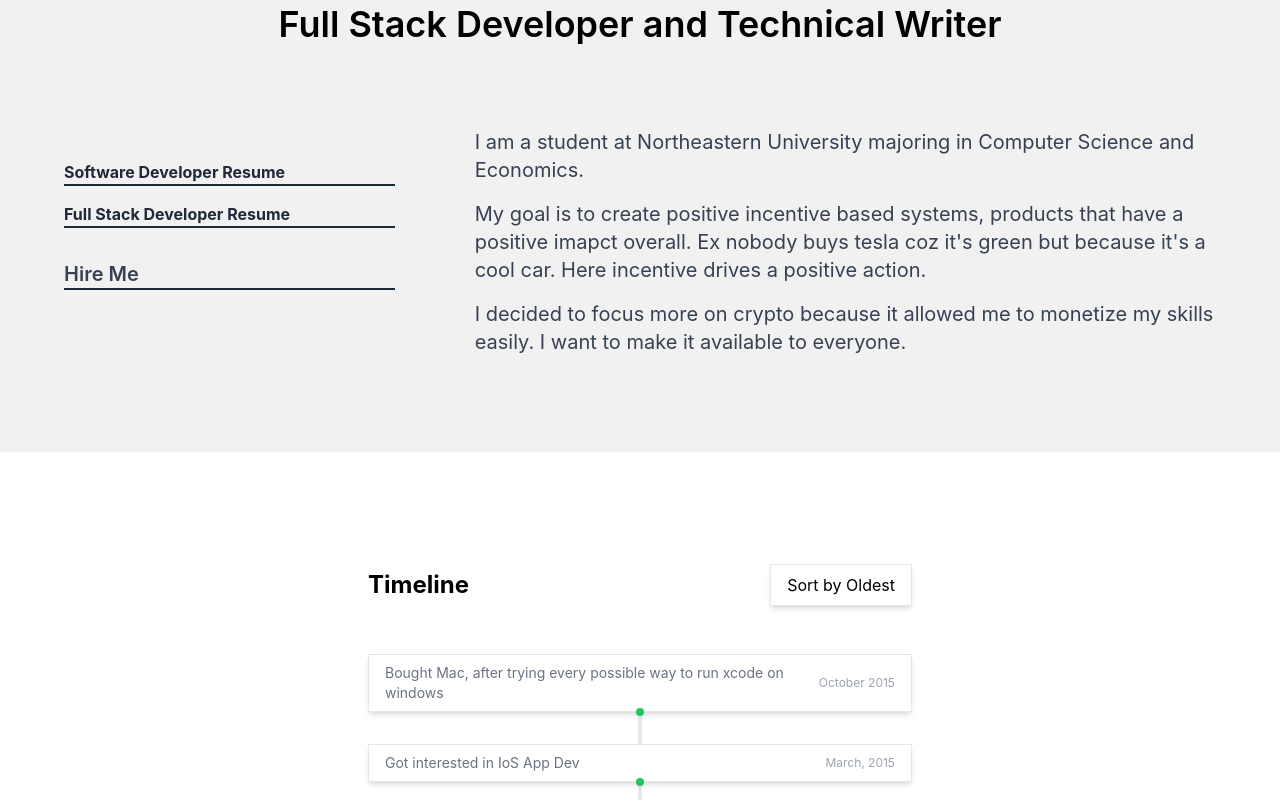
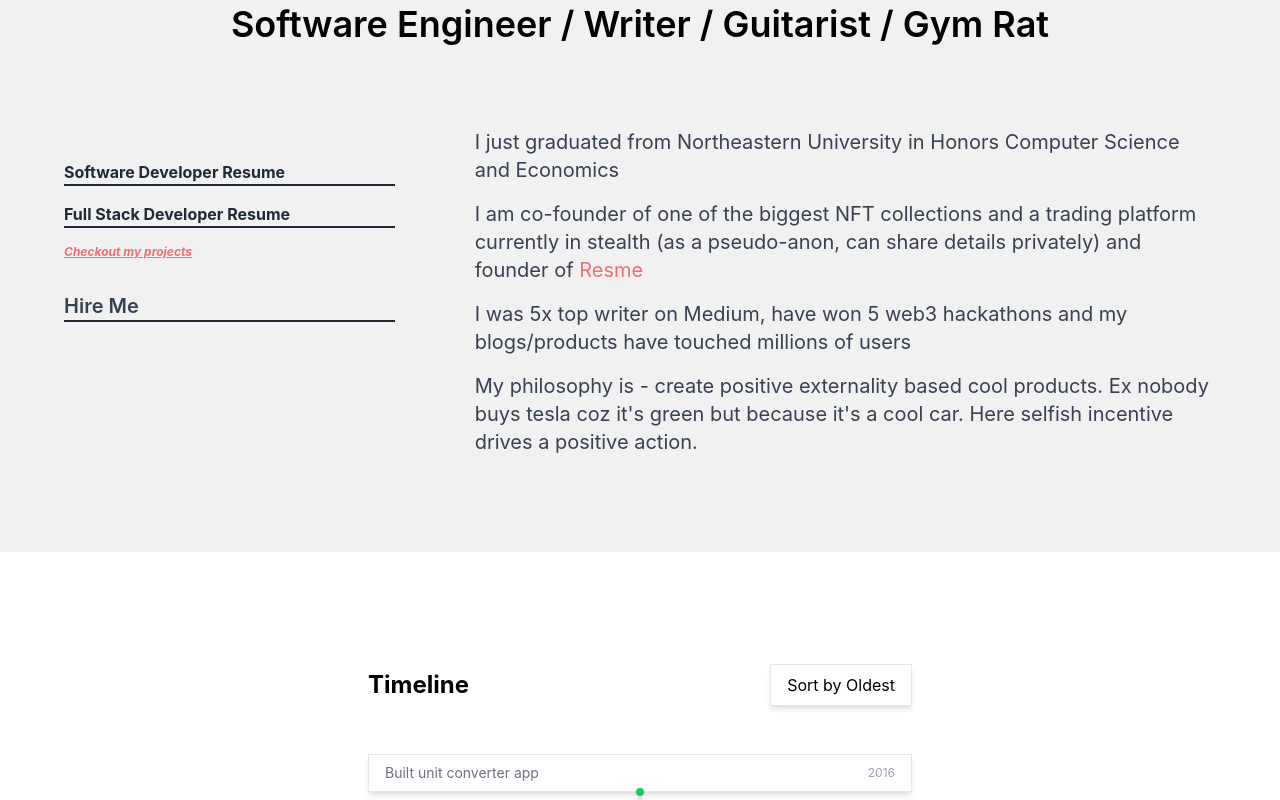
Before and after one commit to patni11/portfolio, a Next.js app: page /about in a window 1280 px wide. Shown: the part 420-1220 px from the top of the page. Built offline with nearby package versions, Linux system fonts and the light colour scheme.

Commit message:
update about

```diff
--- a/components/AboutMe.js
+++ b/components/AboutMe.js
@@ -57,6 +57,13 @@ export default function AboutMe() {
               >
                 Web3 Developer Resume
               </a>{" "} */}
+                          <a
+                href={"/projects"}
+                rel="noopener noreferrer"
+                className="text-red-500 underline font-bold text-xs italic opacity-75"
+              >
+                Checkout my projects
+              </a>
               <a
                 href={"mailto:" + userData.email}
                 target="__blank"
@@ -73,10 +80,9 @@ export default function AboutMe() {
             {userData.about.description?.map((desc, idx) => (
               <p
                 key={idx}
-                className="text-xl text-gray-700 mb-4 dark:text-gray-300 "
-              >
-                {desc}
-              </p>
+                className="text-xl text-gray-700 mb-4 dark:text-gray-300"
+                dangerouslySetInnerHTML={{ __html: desc }}
+              />
             ))}
           </div>
         </div>
@@ -128,7 +134,7 @@ const Timeline = ({ userData }) => {
           </div>
         ))}
               <p className="text-gray-500 text-sm dark:text-gray-300 italics mt-12 w-full text-center">
-        will update the rest soon, I am too lazy
+        will update the rest soon
       </p>
       </div>
     </div>
--- a/components/Hero.js
+++ b/components/Hero.js
@@ -23,7 +23,7 @@ export default function Hero() {
           text-2xl text-center mx-auto"
           style={{ marginLeft: "0px" }}
         >
-          <p>I am a Developer and Blogger.</p>
+          <p>I am a Engineer and Writer</p>
 
           <p>
             On this site, you can find my
--- a/constants/data.js
+++ b/constants/data.js
@@ -162,14 +162,16 @@ const userData = {
     }
   ],
   about: {
-    title: "Full Stack Developer and Technical Writer",
+    title: "Software Engineer / Writer / Guitarist / Gym Rat",
     description: [
-      `I am a student at Northeastern University majoring in Computer Science and Economics.`,
-      `My goal is to create positive incentive based systems, products that have a positive imapct overall. Ex nobody buys tesla coz it's green but because it's a cool car. Here incentive drives a positive action.`,
-      `I decided to focus more on crypto because it allowed me to monetize my skills easily. I want to make it available to everyone.`,
+      `I just graduated from Northeastern University in Honors Computer Science and Economics`,
+`I am co-founder of one of the biggest NFT collections and a trading platform currently in stealth (as a pseudo-anon, can share details privately) and founder of <a href="https://www.resme.xyz" target="_blank" style="color: #ef4444; opacity: 0.75;"> Resme </a>`,
+'I was 5x top writer on Medium, have won 5 web3 hackathons and my blogs/products have touched millions of users',
+      `My philosophy is - create positive externality based cool products. Ex nobody buys tesla coz it's green but because it's a cool car. Here selfish incentive drives a positive action.`,
+      ,
     ],
-    currentProject: "NEUGYM",
-    currentProjectUrl: "https://www.neugym.com/",
+    currentProject: "Trading Platform [Building pseudonomously]",
+    currentProjectUrl: "",
   },
   experience: [
     {
@@ -298,6 +300,18 @@ const userData = {
         "Bought Mac, after trying every possible way to run xcode on windows",
       link: "",
     },
+    {
+      date: "2016",
+      description:
+        "Built unit converter app",
+      link: "",
+    },
+    {
+      date: "2016",
+      description:
+        "Built my first game: Start Crash [500+ downloads]",
+      link: "",
+    },
   ],
   everythingResume: "/resumes/Everything/Shubh_Patni_resume.pdf",
   softwareDevResume: "/resumes/SoftwareEngineer/Shubh_Patni_resume.pdf",
```
